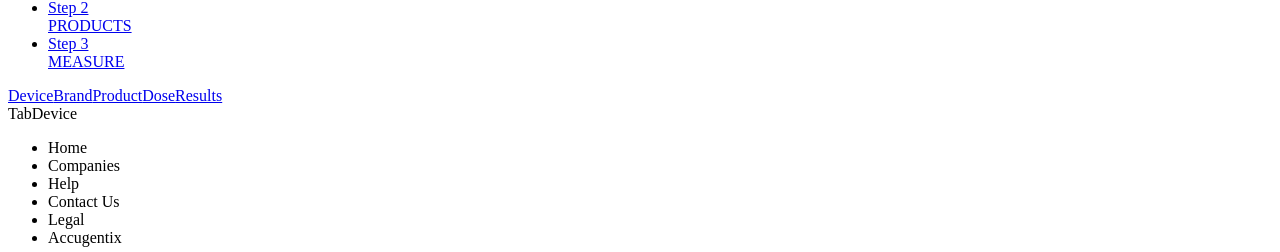
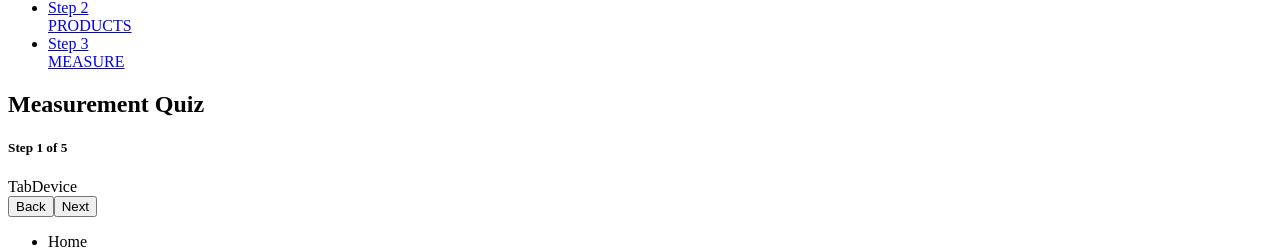
Before and after one commit to cbvargas5/Accu-Hemp, a React app: page /measure/measure-quiz/1 in a window 1280 px wide. Shown: the part 489-741 px from the top of the page. Built offline with nearby package versions, Linux system fonts and the light colour scheme; the HTML template or start-up script is replaced by a standard one.

Commit message:
added next btns and progress bar

```diff
--- a/client/src/components/pages/Measure/MeasureQuiz.jsx
+++ b/client/src/components/pages/Measure/MeasureQuiz.jsx
@@ -1,13 +1,17 @@
 import React, { Component } from 'react'
 import { connect } from 'react-redux'
-import { Switch, Route, Link } from 'react-router-dom';
+import { Switch, Route, Link } from 'react-router-dom'
 import { updateMeasureSteps } from '../../../actions/measure'
+
+import { Button } from 'react-bootstrap'
+
 
 import TabDevice from './TabDevice.jsx'
 import TabBrand from './TabBrand.jsx'
 import TabProduct from './TabProduct.jsx'
 import TabDoseInput from './TabDoseInput.jsx'
 import TabMeasureResults from './TabMeasureResults.jsx'
+import ProgressTracker from '../../ProgressTracker.jsx'
 
 
 export class MeasureQuiz extends Component {
@@ -15,16 +19,33 @@ export class MeasureQuiz extends Component {
     super(props)
 
   }
+  componentDidMount() {
+    this.props.history.push(`${this.props.match.url}/${this.props.step}`)
+  }
+  onNext = () => {
+    const { step } = this.props
+    if (step < 5) {
+      this.props.updateMeasureSteps({step: step + 1})
+      this.props.history.push(`${this.props.match.url}/${step + 1}`)
+    }
+  }
+  onPrevious = () => {
+    const { step } = this.props
+    if (step <= 0) {
+      this.props.updateMeasureSteps({step: 1})
+      this.props.history.push(`${this.props.match.url}/${1}`)
+    } else if (step === 1) {
+      this.props.history.push('/measure')
+    } else {
+      this.props.updateMeasureSteps({step: step - 1})
+      this.props.history.push(`${this.props.match.url}/${step - 1}`)
+    }
+  }
   render() {
     const { url: URL } = this.props.match
     return (
       <section className="quiz-wrapper big-card">
-        <Link to={`${URL}/1`}>Device</Link>
-        <Link to={`${URL}/2`}>Brand</Link>
-        <Link to={`${URL}/3`}>Product</Link>
-        <Link to={`${URL}/4`}>Dose</Link>
-        <Link to={`${URL}/5`}>Results</Link>
-        {/* <ProgressTracker title="Product Quiz" currStep={this.props.step} lastStep={4}/> */}
+        <ProgressTracker title="Measurement Quiz" currStep={this.props.step} lastStep={5}/>
         <Switch>
           <Route path={`${URL}/1`} exact component={TabDevice}/>
           <Route path={`${URL}/2`} exact component={TabBrand}/>
@@ -36,6 +57,10 @@ export class MeasureQuiz extends Component {
           <Button onClick={this.onPrevious} className="tab-btn">Back</Button>
           <Button onClick={this.onNext} className="tab-btn">Next</Button>
         </div> */}
+        <div className="tabNav-btns">
+          <Button onClick={this.onPrevious} className="tab-btn">Back</Button>
+          <Button onClick={this.onNext} className="tab-btn">Next</Button>
+        </div>
       </section>
     )
   }
--- a/client/src/components/pages/Products/Quiz/FinderQuiz.jsx
+++ b/client/src/components/pages/Products/Quiz/FinderQuiz.jsx
@@ -17,7 +17,6 @@ export class FinderQuiz extends Component {
 
   }
   componentDidMount() {
-
     this.props.history.push(`${this.props.match.url}/${this.props.step}`)
   }
   onNext = () => {
```
